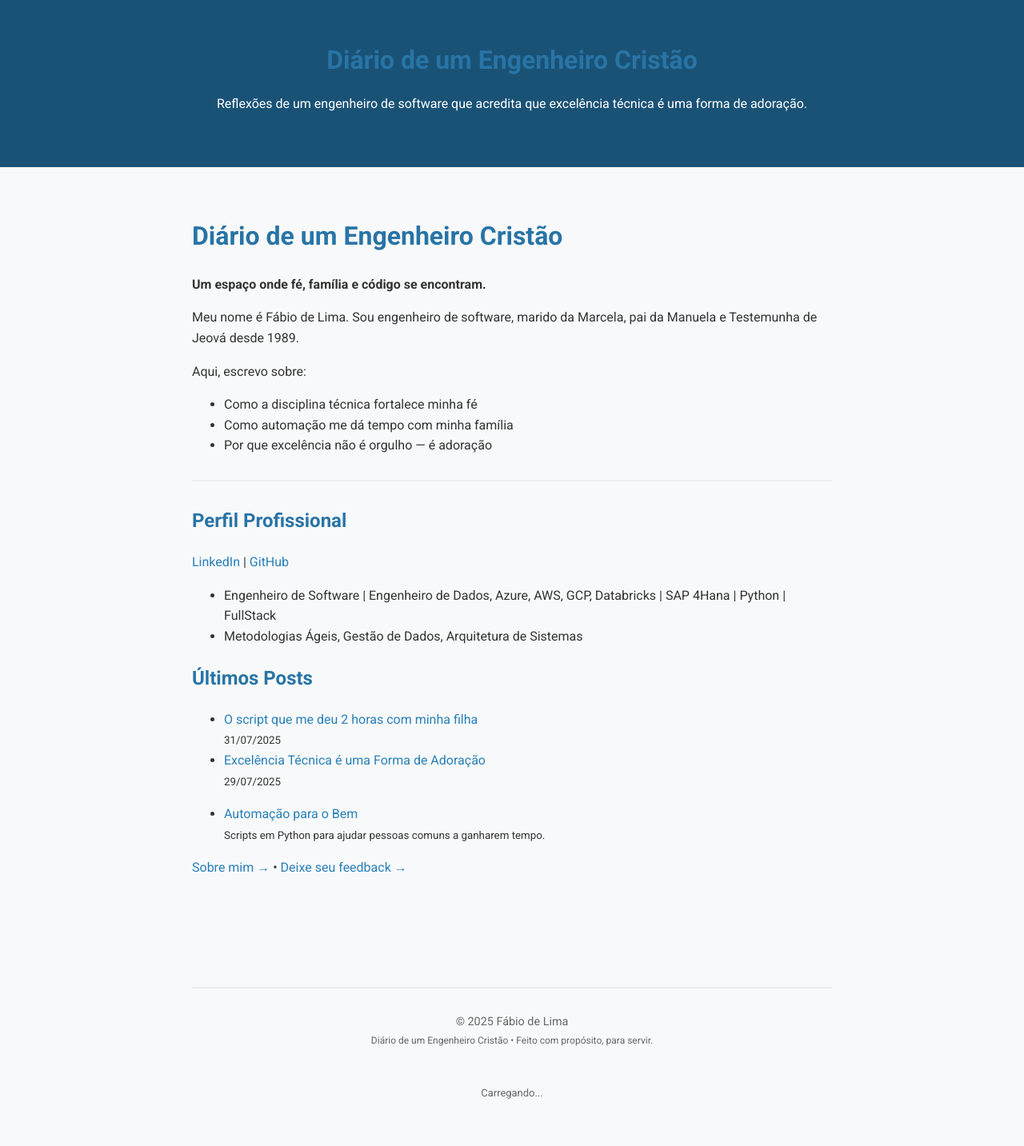
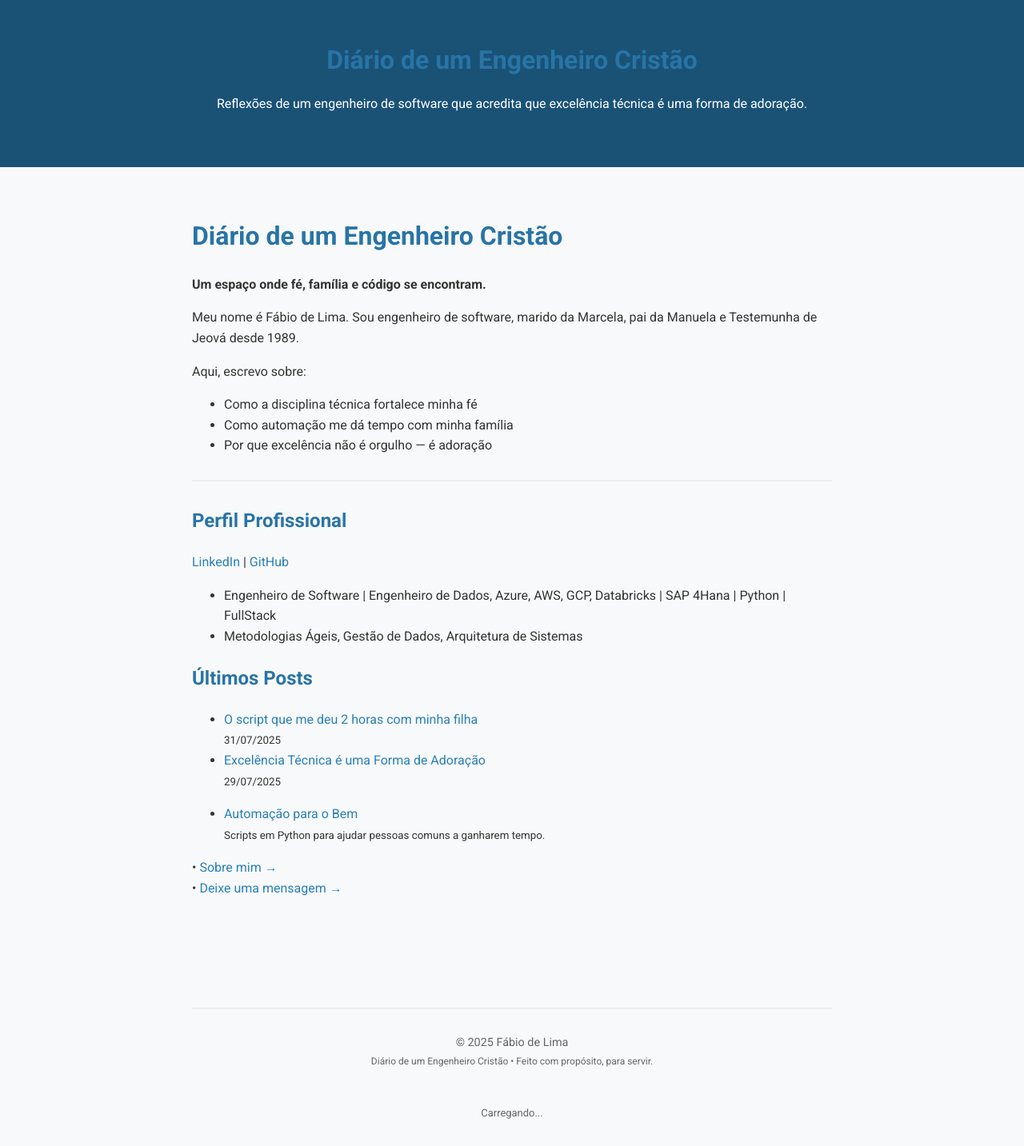
Before and after one commit to Fabio-TI/fabio-ti.github.io, a Jekyll site: the page built from index.md, in a window 1280 px wide. Shown: the whole page at 80% size. Built offline with Jekyll 4.4.1, drawn with Linux system fonts in a browser that asks for light colours; comment, search, counter and statistics services are not loaded; before the commit the page ends 1407 px from its top, so only the background shows below that.

Commit message:
update index.md
alterado layout do diario

```diff
--- a/index.md
+++ b/index.md
@@ -43,6 +43,6 @@ layout: default
 </ul>
 
 <p>
-  <a href="/diario/about">Sobre mim →</a> •
-  <a href="/diario/feedback">Deixe seu feedback →</a>
+  • <a href="/diario/about">Sobre mim →</a><br>
+  • <a href="/diario/feedback">Deixe uma mensagem →</a>
 </p>
```
